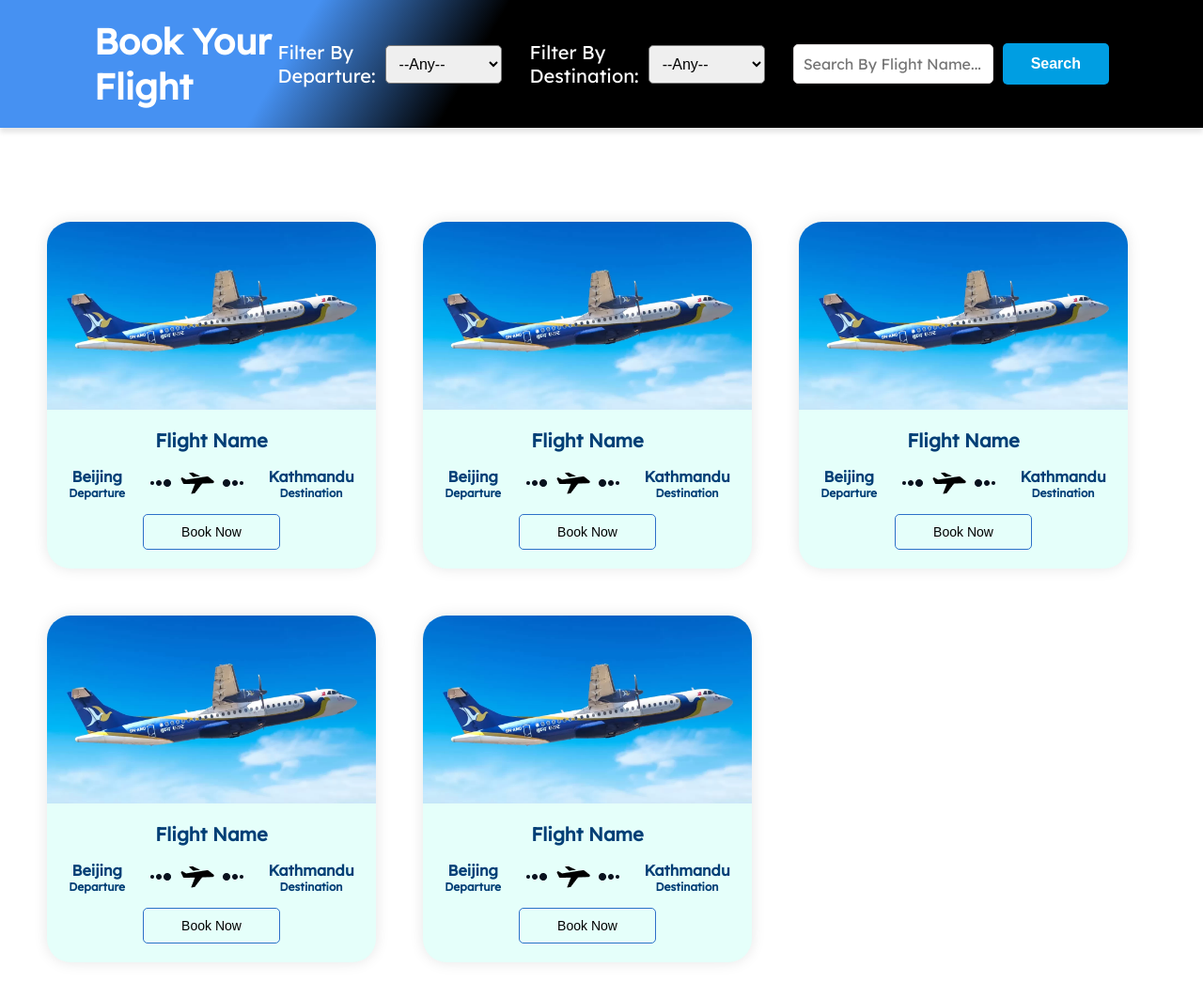
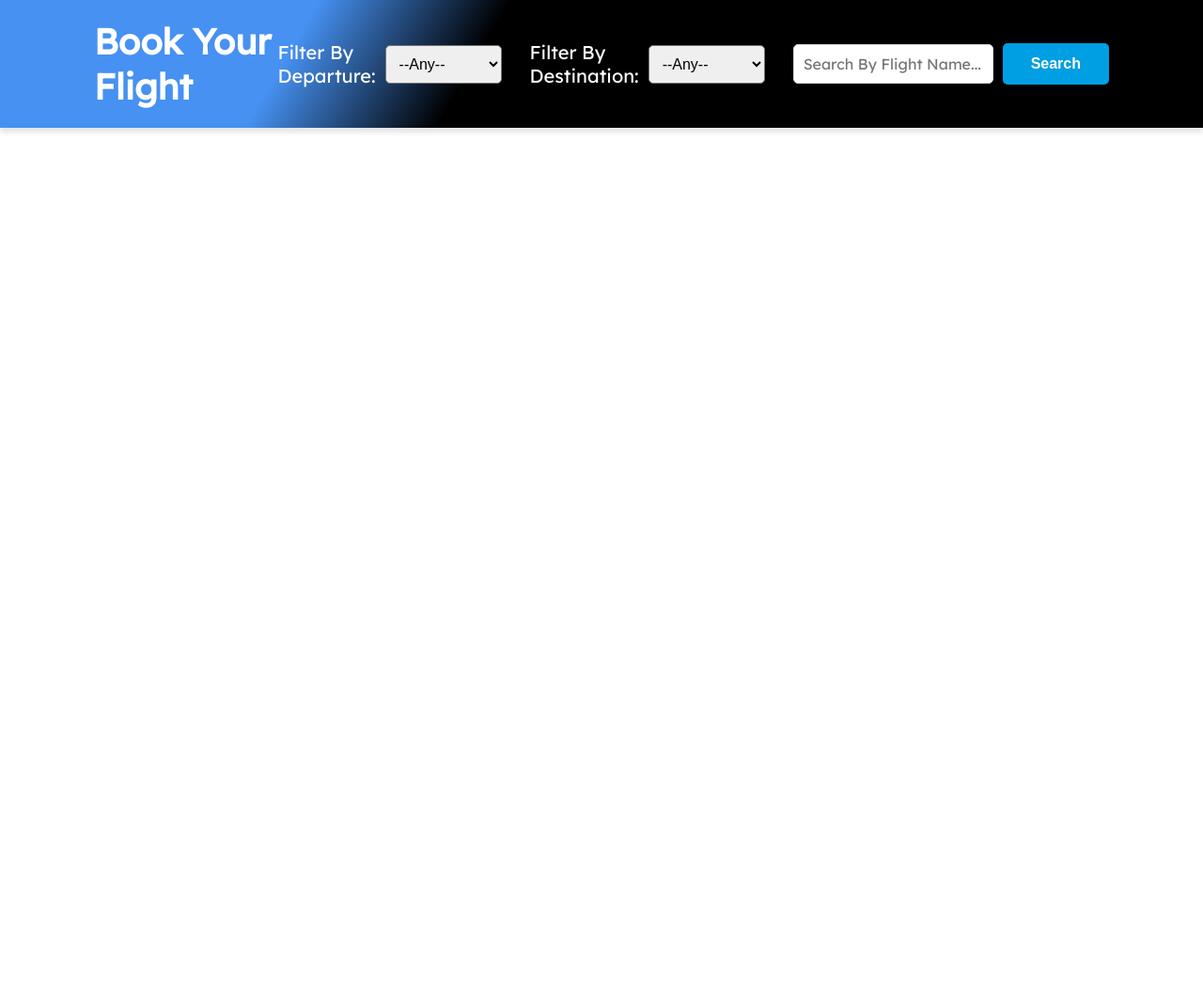
Before and after one commit to amulya-belbase/GlobeTrotter-A-travelling-helper-site, a website with bundled scripts: page public/component/user/userFlights.html in a window 1280 px wide. Shown: the whole page at 94% size. After the commit the page ends 800 px from the top, so only its background shows below. Built offline with nearby package versions, Linux system fonts and the light colour scheme; no server answers; sample sign-in values are in the browser's storage.

Commit message:
User alert fixed

```diff
--- a/public/component/user/userFlights.html
+++ b/public/component/user/userFlights.html
@@ -40,7 +40,7 @@
 
         <div class="allHotels">
 
-            <div class="userFlightCard">
+            <!-- <div class="userFlightCard">
                 <div id="adminDashboardFlightImg">
                     <img src="../../images/flights/1705154477553.webp" alt="FlightImg">
                 </div>
@@ -59,104 +59,7 @@
                     </div>
                     <button>Book Now</button>
                 </div>
-            </div>
-
-
-            <div class="userFlightCard">
-                <div id="adminDashboardFlightImg">
-                    <img src="../../images/flights/1705154477553.webp" alt="FlightImg">
-                </div>
-                <div id="adminDashboardFlightInfo">
-                    <p id="dashboard_hotel_name">Flight Name</p>
-                    <div class="userFlightCardFlight">
-                        <div id="dashboard_location_name">
-                            Beijing
-                            <span>Departure</span>
-                        </div>
-                        <img src="../../assets/img/dashboard_flight_journey.png" alt="">
-                        <div id="dashboard_location_name">
-                            Kathmandu
-                            <span>Destination</span>
-                        </div>
-                    </div>
-                    <button>Book Now</button>
-                </div>
-            </div>
-            <div class="userFlightCard">
-                <div id="adminDashboardFlightImg">
-                    <img src="../../images/flights/1705154477553.webp" alt="FlightImg">
-                </div>
-                <div id="adminDashboardFlightInfo">
-                    <p id="dashboard_hotel_name">Flight Name</p>
-                    <div class="userFlightCardFlight">
-                        <div id="dashboard_location_name">
-                            Beijing
-                            <span>Departure</span>
-                        </div>
-                        <img src="../../assets/img/dashboard_flight_journey.png" alt="">
-                        <div id="dashboard_location_name">
-                            Kathmandu
-                            <span>Destination</span>
-                        </div>
-                    </div>
-                    <button>Book Now</button>
-                </div>
-            </div>
-            <div class="userFlightCard">
-                <div id="adminDashboardFlightImg">
-                    <img src="../../images/flights/1705154477553.webp" alt="FlightImg">
-                </div>
-                <div id="adminDashboardFlightInfo">
-                    <p id="dashboard_hotel_name">Flight Name</p>
-                    <div class="userFlightCardFlight">
-                        <div id="dashboard_location_name">
-                            Beijing
-                            <span>Departure</span>
-                        </div>
-                        <img src="../../assets/img/dashboard_flight_journey.png" alt="">
-                        <div id="dashboard_location_name">
-                            Kathmandu
-                            <span>Destination</span>
-                        </div>
-                    </div>
-                    <button>Book Now</button>
-                </div>
-            </div>
-            <div class="userFlightCard">
-                <div id="adminDashboardFlightImg">
-                    <img src="../../images/flights/1705154477553.webp" alt="FlightImg">
-                </div>
-                <div id="adminDashboardFlightInfo">
-                    <p id="dashboard_hotel_name">Flight Name</p>
-                    <div class="userFlightCardFlight">
-                        <div id="dashboard_location_name">
-                            Beijing
-                            <span>Departure</span>
-                        </div>
-                        <img src="../../assets/img/dashboard_flight_journey.png" alt="">
-                        <div id="dashboard_location_name">
-                            Kathmandu
-                            <span>Destination</span>
-                        </div>
-                    </div>
-                    <button>Book Now</button>
-                </div>
-            </div>
-            <!-- <div class="userFlightCard">
-                    <p id="dashboard_hotel_name">Flight Name</p>
-                    <div class="userFlightCardFlight">
-                        <div id="dashboard_location_name">
-                            Beijing
-                            <span>Departure</span>
-                        </div>
-                        <img src="../../assets/img/dashboard_flight_journey.png" alt="">
-                        <div id="dashboard_location_name">
-                            Kathmandu
-                            <span>Destination</span>
-                        </div>                    </div>
-                    <p id="dashboard_contact_name">Contact</p>
-                    <button>Book Now</button>
-                </div> -->
+            </div> -->
         </div>
 
         <div id="bookFormDiv">
--- a/public/component/user/userFlights.js
+++ b/public/component/user/userFlights.js
@@ -129,6 +129,7 @@ document.addEventListener("DOMContentLoaded", function () {
             });
         })
             .catch(function (error) {
+                alert("There aren't any hotels")
             console.log(error);
         });
         document
--- a/public/component/user/userFlights.ts
+++ b/public/component/user/userFlights.ts
@@ -168,6 +168,7 @@ document.addEventListener("DOMContentLoaded", function () {
         });
       })
       .catch((error) => {
+        alert("There aren't any hotels")
         console.log(error);
       });
 
--- a/public/component/user/userHotels.js
+++ b/public/component/user/userHotels.js
@@ -122,7 +122,6 @@ document.addEventListener("DOMContentLoaded", function () {
         })
             .catch(function (error) {
             alert("There aren't any hotels");
-            window.location.href = "./userHotels.html";
             console.log(error);
         });
         // for hotel filter
--- a/public/component/user/userHotels.ts
+++ b/public/component/user/userHotels.ts
@@ -158,7 +158,6 @@ document.addEventListener("DOMContentLoaded", function () {
       })
       .catch((error) => {
         alert("There aren't any hotels");
-        window.location.href = "./userHotels.html";
         console.log(error);
       });
 
```
Also changed, not shown: public/images/flights/1705317875619.jpg (added), public/images/flights/1705317904067.jpg (added), public/images/hotels/1705317649855.jpg (added), public/images/hotels/1705317752059.jpg (added), public/images/hotels/1705317758143.jpg (added), public/images/hotels/1705317829642.jpg (added), public/images/users/1705317238263.jpg (added), public/images/users/1705317320300.jpg (added).
